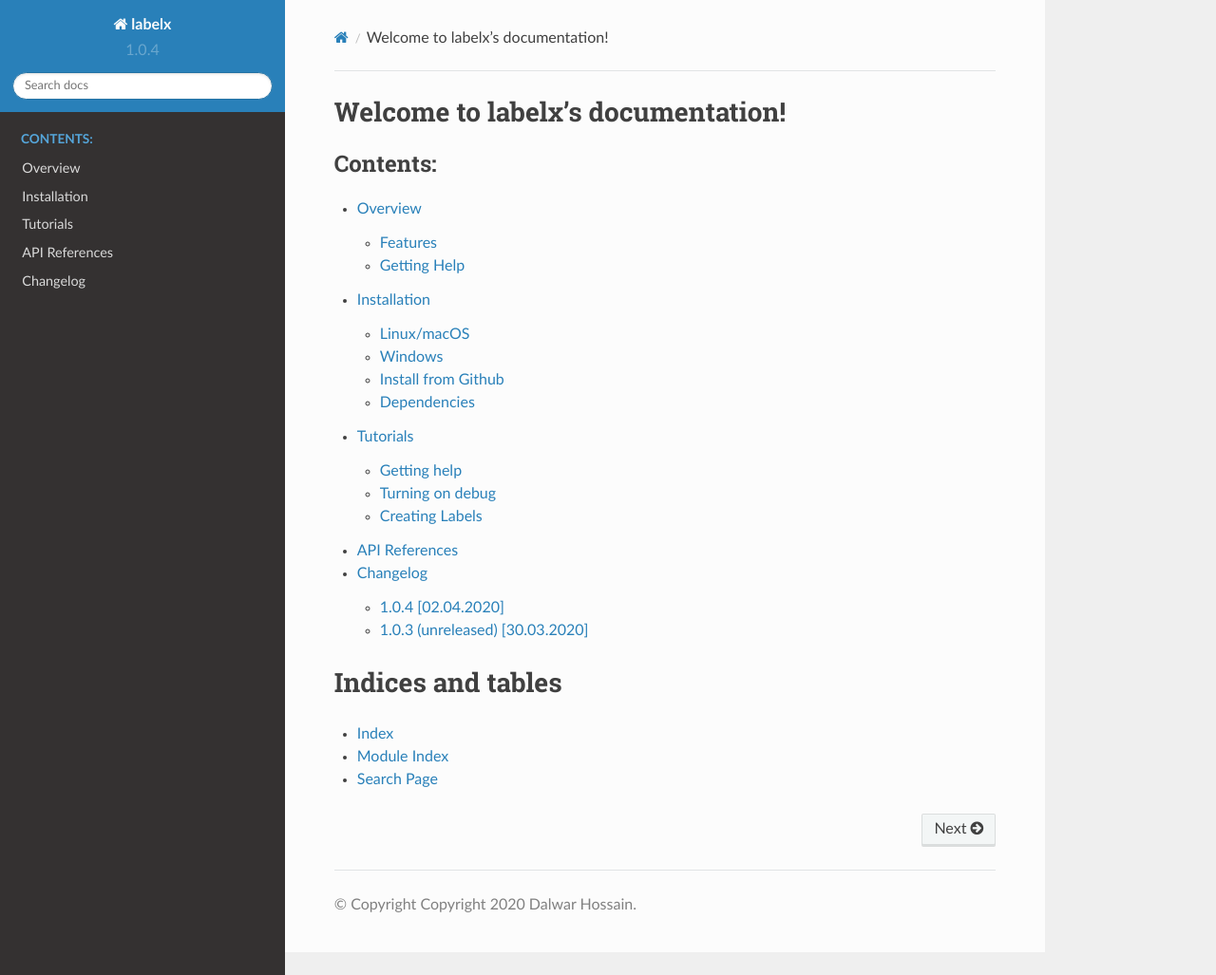
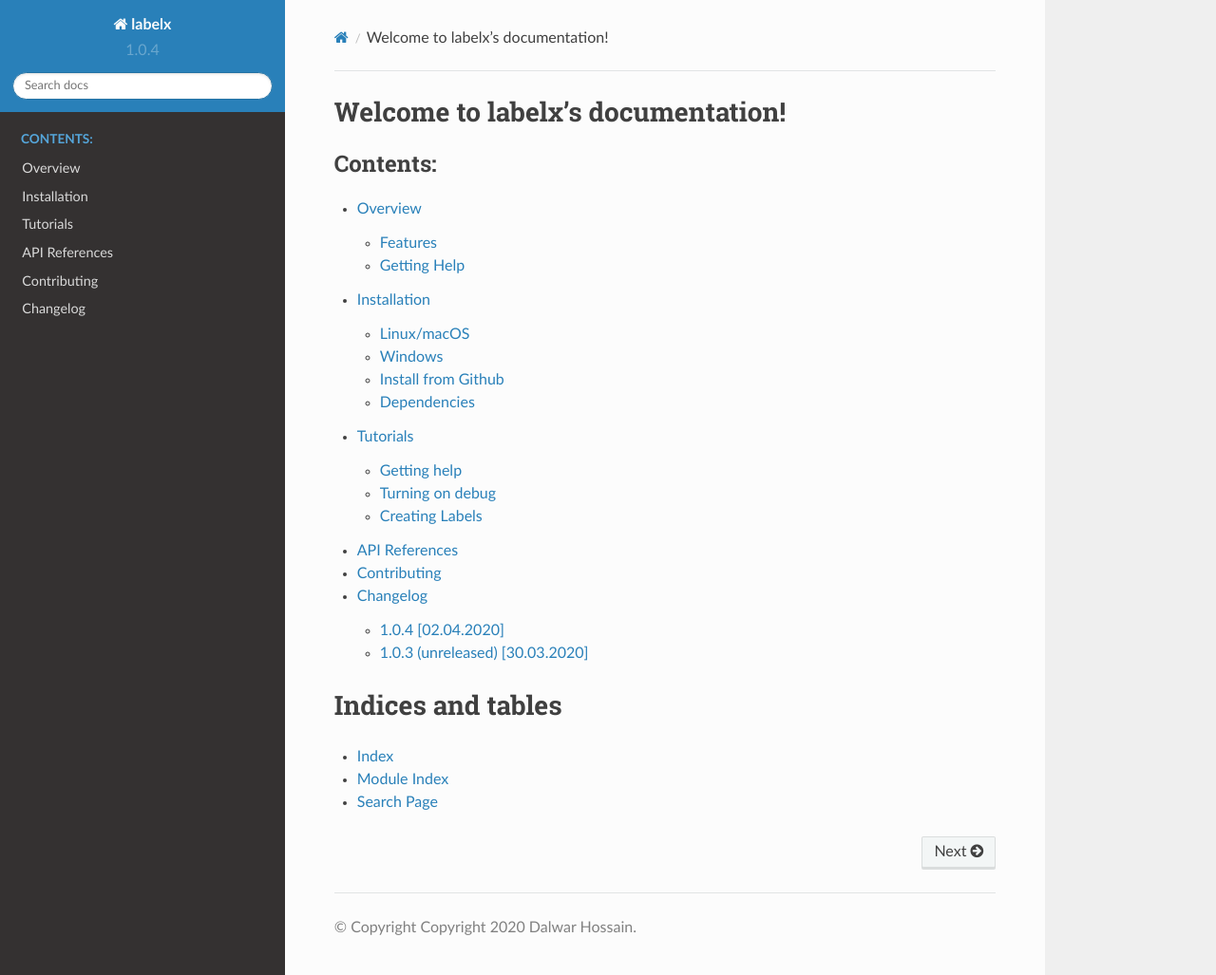
Before and after one commit to devopsforhumans/labelx, a Sphinx documentation site: the page built from docs/source/index.rst, in a window 1280 px wide and 1027 px high. Shown: the whole window at 95% size. Built offline with Sphinx 7.4.7 and the Read the Docs theme 2.0.0, drawn with Linux system fonts in a browser that asks for light colours.

Commit message:
updated docs with contributing instructions
Signed-off-by: dalwar23 <5631766+dalwar23@users.noreply.github.com>

```diff
--- a/CONTRIBUTING.rst
+++ b/CONTRIBUTING.rst
@@ -64,7 +64,8 @@ Ready to contribute? Here's how to set up `labelx` for local development.
 
     $ git clone git@github.com:your_name_here/labelx.git
 
-3. Install your local copy into a virtualenv. Assuming you have virtualenvwrapper installed, this is how you set up your fork for local development::
+3. Install your local copy into a virtualenv. Assuming you have virtualenvwrapper
+installed, this is how you set up your fork for local development::
 
     $ mkvirtualenv labelx
     $ cd labelx/
--- a/README.rst
+++ b/README.rst
@@ -29,6 +29,8 @@ Features
 Credits
 -------
 
+See `AUTHORS.rst <AUTHORS.rst>`_
+
 This package was created with Cookiecutter_ and the `audreyr/cookiecutter-pypackage`_ project template.
 
 .. _Cookiecutter: https://github.com/audreyr/cookiecutter
--- /dev/null
+++ b/docs/source/contributing.rst
@@ -0,0 +1,5 @@
+============
+Contributing
+============
+
+.. include::../CONTRIBUTING.rst
--- a/docs/source/index.rst
+++ b/docs/source/index.rst
@@ -14,6 +14,7 @@ Welcome to labelx's documentation!
    installation
    tutorials
    api_references
+   contributing
    changelog
 
 
```
Also changed, not shown: other parts of CONTRIBUTING.rst (+1 -1 lines).
